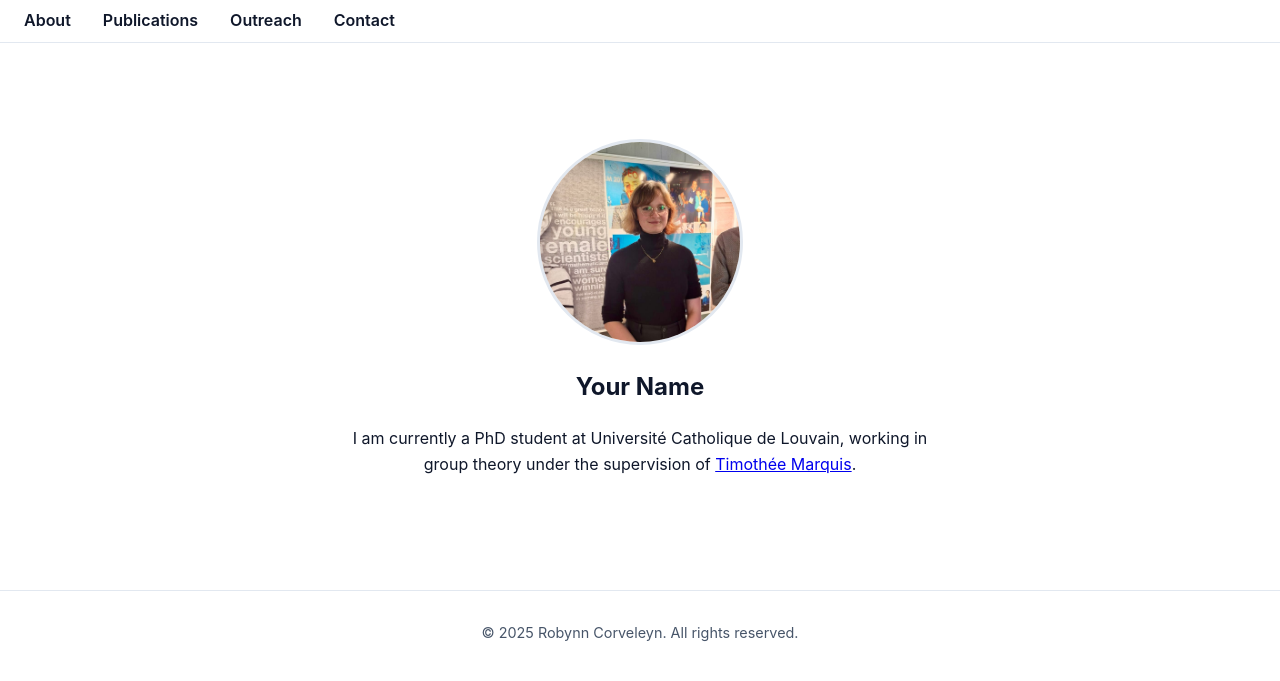
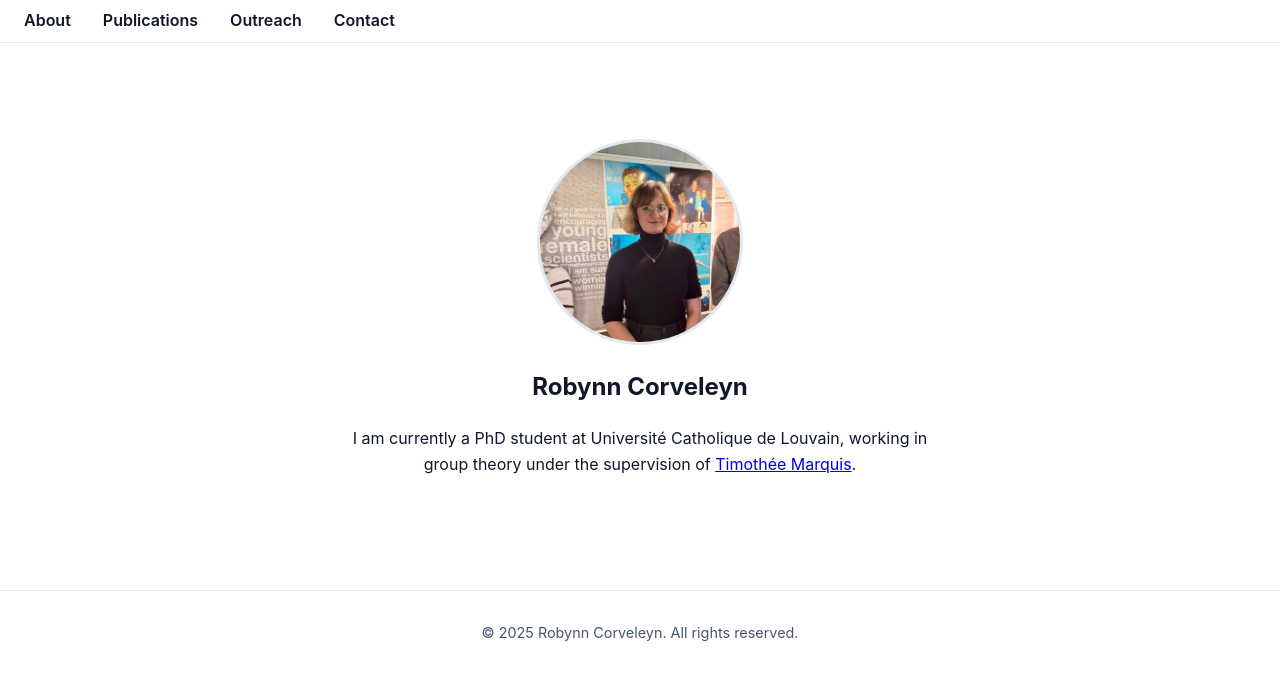
Before and after one commit to robynn-corveleyn/robynn-corveleyn.github.io, a Jekyll site: the page built from index.html, in a window 1280 px wide. Shown: the top 681 px of the page. Built offline with Jekyll 4.4.1, drawn with Linux system fonts in a browser that asks for light colours.

Commit message:
Update index.html

```diff
--- a/index.html
+++ b/index.html
@@ -6,7 +6,7 @@ title: Home
   <main>
     <section id="hero" style="text-align:center; padding:2rem 0;">
       <img src="{{ '/assets/images/contact-photo.jpg' | relative_url }}" alt="Photo of Robynn Corveleyn" style="width:200px; height:200px; border-radius:50%; object-fit:cover;">
-      <h1 style="margin-top:1rem;">Your Name</h1>
+      <h1 style="margin-top:1rem;">Robynn Corveleyn</h1>
       <p style="max-width:600px; margin:1rem auto;">
         I am currently a PhD student at Université Catholique de Louvain, working in group theory under the supervision of
         <a href="https://perso.uclouvain.be/timothee.marquis/intro.htm" target="_blank" rel="noopener">Timothée Marquis</a>.
```
